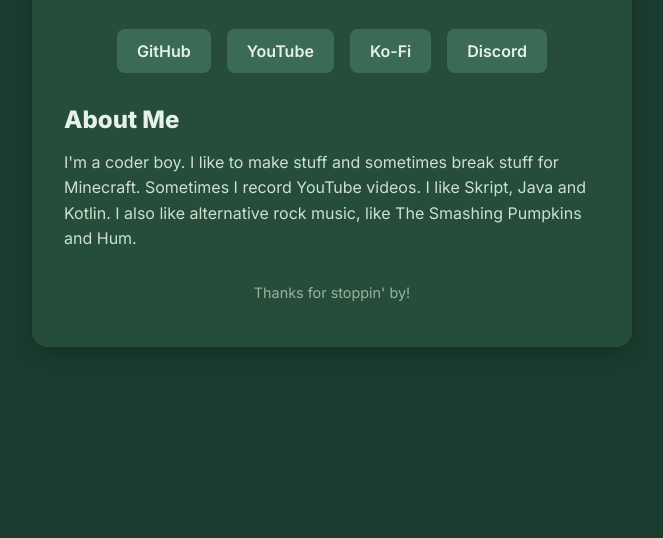
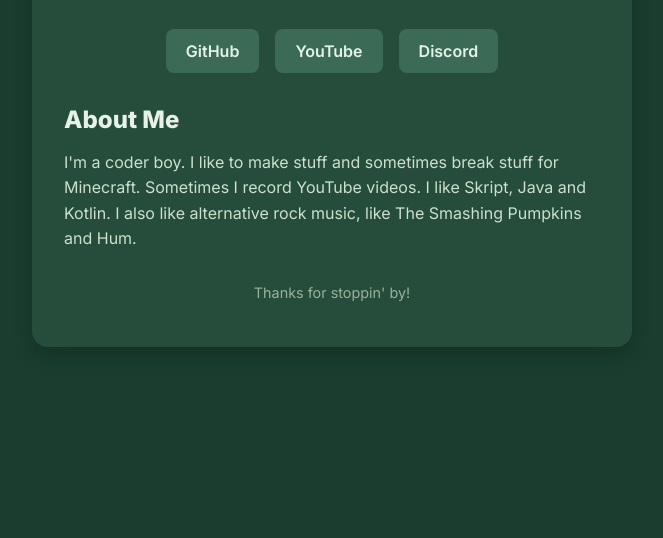
Before and after one commit to zeeplockd/BioSite, a plain HTML site: page index.html in a window 1280 px wide. Shown: the part 294-832 px from the top of the page, without its empty margins (308-971 px from the left). Drawn offline with Linux system fonts and the light colour scheme.

Commit message:
Update index.html

```diff
--- a/index.html
+++ b/index.html
@@ -22,7 +22,6 @@
         <section class="links">
             <a href="https://github.com/zeeplockd" target="_blank">GitHub</a>
             <a href="https://youtube.com/@zeeplockd" target="_blank">YouTube</a>
-            <a href="https://ko-fi.com/zeeplockd">Ko-Fi</a>
             <a href="https://discord.com/users/1296803333843058724">Discord</a>
         </section>
 
```
